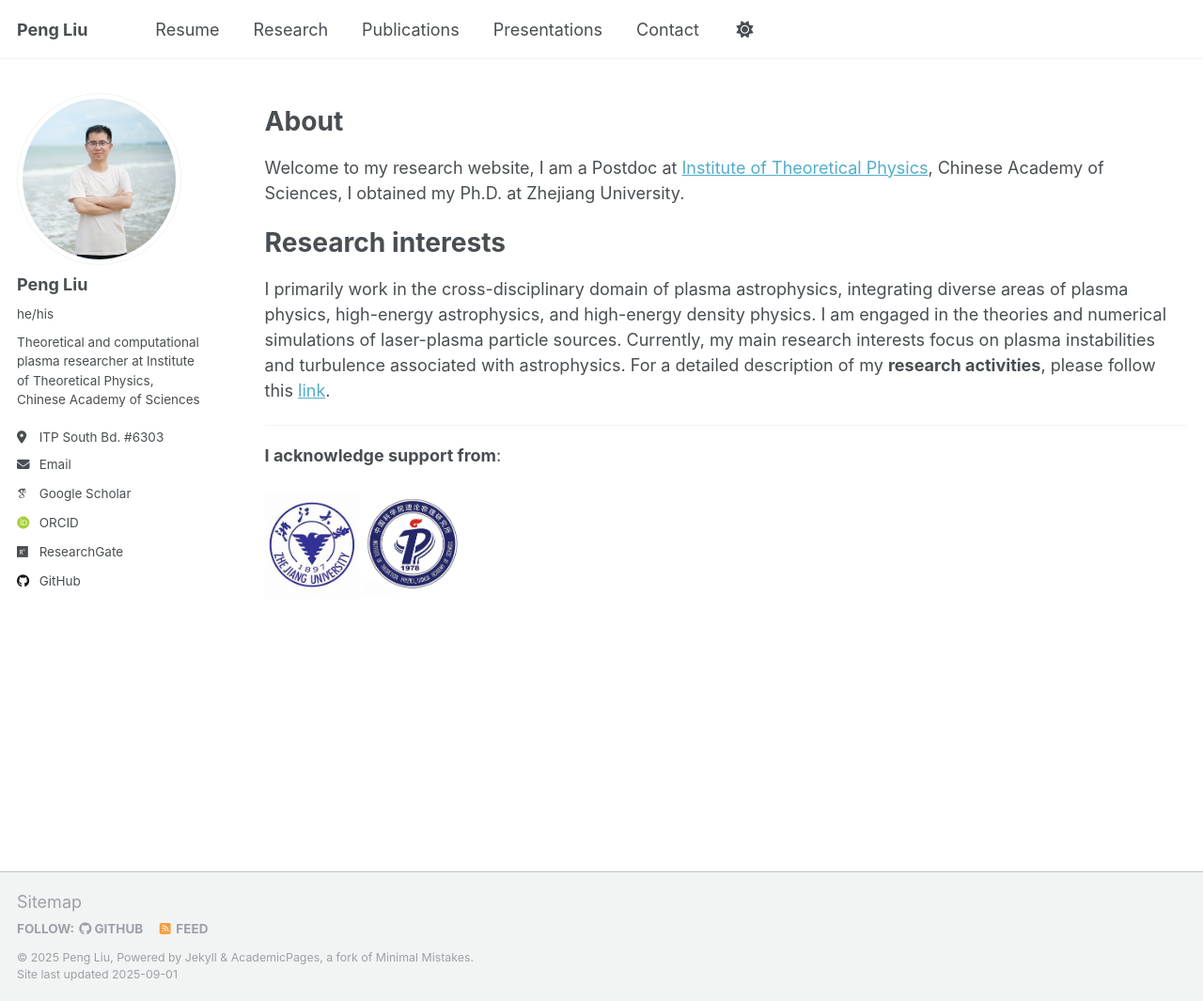
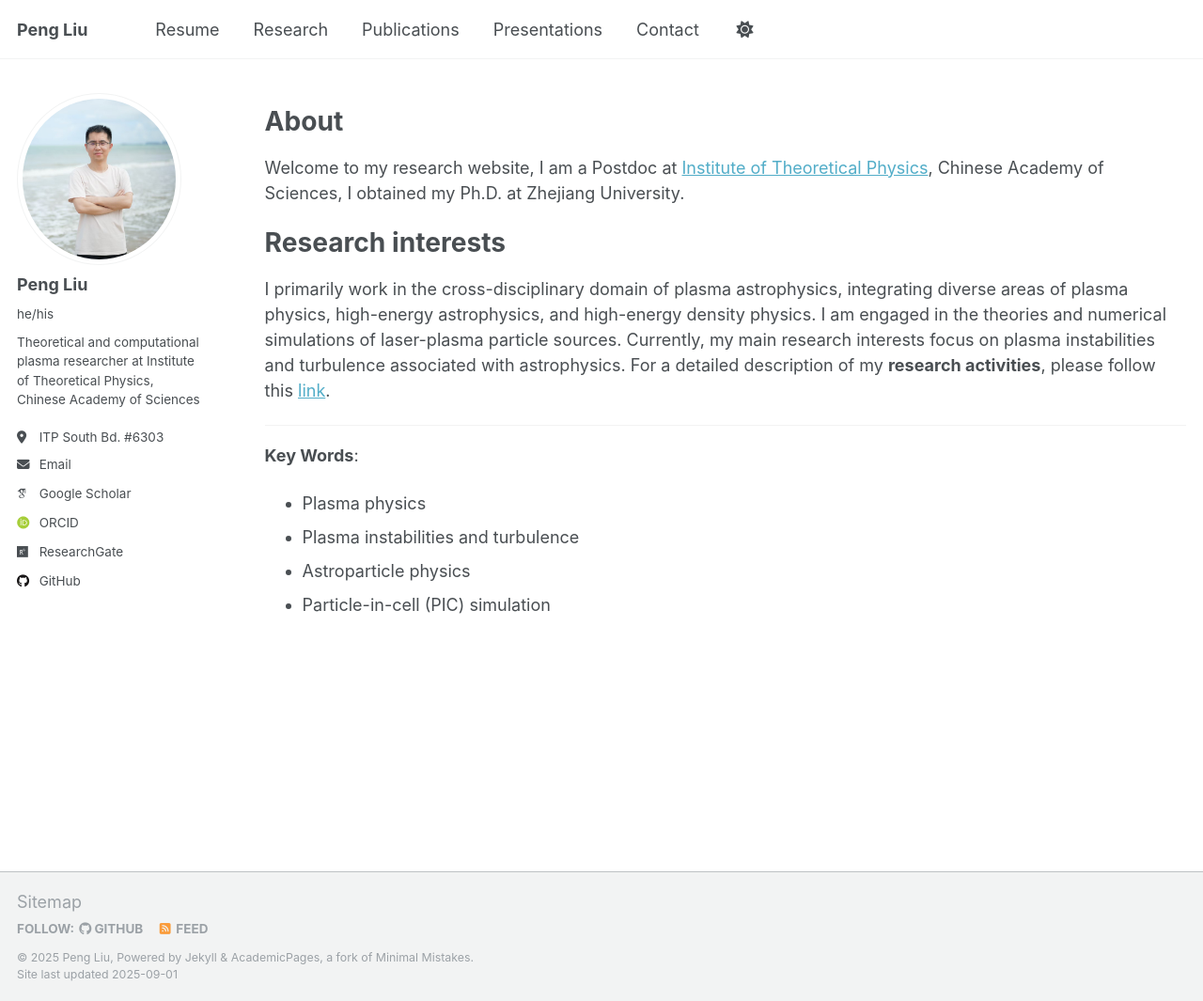
Before and after one commit to pliulfcuigithub/pliulfcuigithub.github.io, a Jekyll site: the page built from _pages/about.md, in a window 1280 px wide and 1065 px high. Shown: the whole window at 94% size. Built offline with Jekyll 4.4.1, drawn with Linux system fonts in a browser that asks for light colours; some web fonts are replaced.

Commit message:
Update about.md

```diff
--- a/_pages/about.md
+++ b/_pages/about.md
@@ -18,10 +18,9 @@ Research interests
 
 I primarily work in the cross-disciplinary domain of plasma astrophysics, integrating diverse areas of plasma physics, high-energy astrophysics, and high-energy density physics. I am engaged in the theories and numerical simulations of laser-plasma particle sources. Currently, my main research interests focus on plasma instabilities and turbulence associated with astrophysics. For a detailed description of my **research activities**, please follow this [link](https://pliulfcuigithub.github.io/research/).
 
-
 ---
-**I acknowledge support from**:
-<p align='left'>
-<img src='/images/zju.jpg' width='100'>
-<img src='/images/ITP.jpg' width='104'>
-</p>
+**Key Words**:
+- Plasma physics
+- Plasma instabilities and turbulence
+- Astroparticle physics
+- Particle-in-cell (PIC) simulation
```
